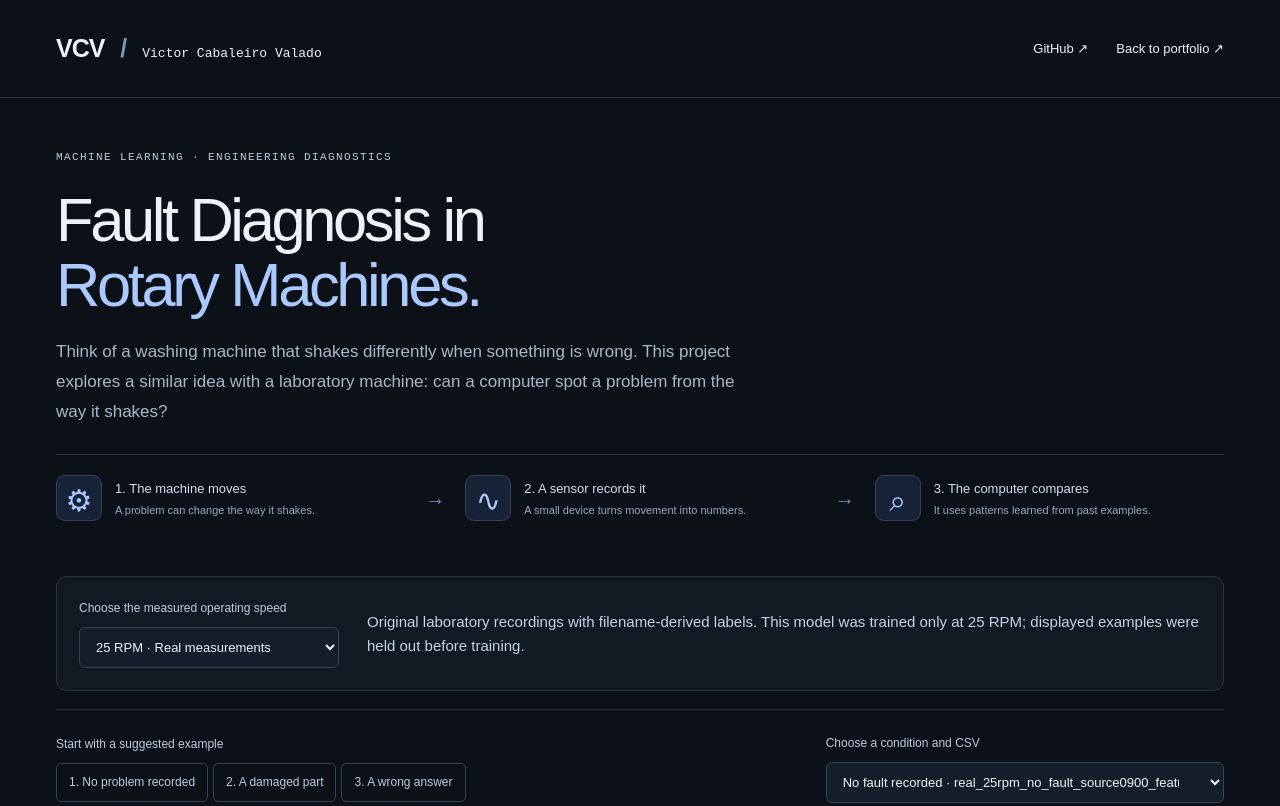
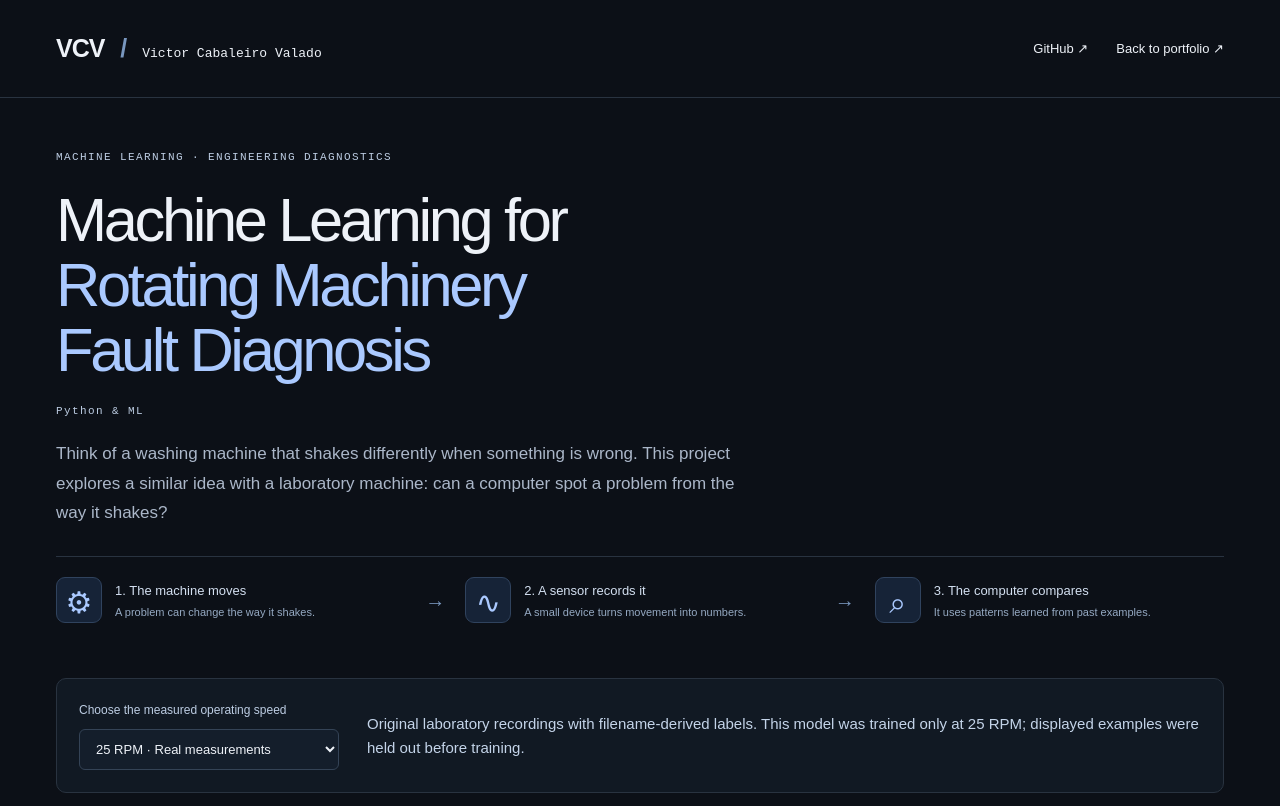
Before and after one commit to VictorCabaleiroValado/ML-Classifier-for-Fault-Diagnosis-in-Rotary-Machines, a plain HTML site: page demo/index.html in a window 1280 px wide. Shown: the top 806 px of the page. Drawn offline with Linux system fonts and the light colour scheme; a web font is replaced by a local one.

Commit message:
Use approved technical project title

```diff
--- a/demo/index.html
+++ b/demo/index.html
@@ -1,7 +1,7 @@
 <!doctype html>
-<html lang="en"><head><meta charset="utf-8"><meta name="viewport" content="width=device-width,initial-scale=1"><title>Fault Diagnosis in Rotary Machines | Victor Cabaleiro Valado</title><meta name="description" content="Explore a real vibration measurement, run a machine learning classifier and understand its prediction. An engineering project by Victor Cabaleiro Valado."><meta name="theme-color" content="#0c1017"><link rel="stylesheet" href="style.css?v=10"></head>
+<html lang="en"><head><meta charset="utf-8"><meta name="viewport" content="width=device-width,initial-scale=1"><title>Machine Learning for Rotating Machinery Fault Diagnosis | Python &amp; ML</title><meta name="description" content="Explore a real vibration measurement, run a machine learning classifier and understand its prediction. An engineering project by Victor Cabaleiro Valado."><meta name="theme-color" content="#0c1017"><link rel="stylesheet" href="style.css?v=10"></head>
 <body><a class="skip" href="#lab">Skip to the demo</a><header class="nav"><a class="wordmark" href="/">VCV <span>/</span> <small>Victor Cabaleiro Valado</small></a><nav aria-label="Main navigation"><a href="https://github.com/victorcabaleirovalado/ML-Classifier-for-Fault-Diagnosis-in-Rotary-Machines" target="_blank" rel="noreferrer">GitHub ↗</a><a href="/#work">Back to portfolio ↗</a></nav></header>
-<main><section class="hero"><p class="eyebrow">MACHINE LEARNING · ENGINEERING DIAGNOSTICS</p><h1>Fault Diagnosis in<br><em>Rotary Machines.</em></h1><p class="intro">Think of a washing machine that shakes differently when something is wrong. This project explores a similar idea with a laboratory machine: can a computer spot a problem from the way it shakes?</p><div class="visual-story" aria-label="How the project works"><div><span class="story-icon" aria-hidden="true">⚙</span><p><b>1. The machine moves</b><small>A problem can change the way it shakes.</small></p></div><span class="story-arrow" aria-hidden="true">→</span><div><span class="story-icon" aria-hidden="true">∿</span><p><b>2. A sensor records it</b><small>A small device turns movement into numbers.</small></p></div><span class="story-arrow" aria-hidden="true">→</span><div><span class="story-icon" aria-hidden="true">⌕</span><p><b>3. The computer compares</b><small>It uses patterns learned from past examples.</small></p></div></div></section>
+<main><section class="hero"><p class="eyebrow">MACHINE LEARNING · ENGINEERING DIAGNOSTICS</p><h1>Machine Learning for<br><em>Rotating Machinery<br>Fault Diagnosis</em></h1><p class="eyebrow">Python &amp; ML</p><p class="intro">Think of a washing machine that shakes differently when something is wrong. This project explores a similar idea with a laboratory machine: can a computer spot a problem from the way it shakes?</p><div class="visual-story" aria-label="How the project works"><div><span class="story-icon" aria-hidden="true">⚙</span><p><b>1. The machine moves</b><small>A problem can change the way it shakes.</small></p></div><span class="story-arrow" aria-hidden="true">→</span><div><span class="story-icon" aria-hidden="true">∿</span><p><b>2. A sensor records it</b><small>A small device turns movement into numbers.</small></p></div><span class="story-arrow" aria-hidden="true">→</span><div><span class="story-icon" aria-hidden="true">⌕</span><p><b>3. The computer compares</b><small>It uses patterns learned from past examples.</small></p></div></div></section>
 <section id="lab" aria-label="Interactive vibration demo"><p id="status" role="status">Loading measurements and model…</p><button id="retry" type="button" hidden>Try loading again</button><noscript><p>This demo requires JavaScript. You can still explore the <a href="https://github.com/victorcabaleirovalado/ML-Classifier-for-Fault-Diagnosis-in-Rotary-Machines">Python project on GitHub</a>.</p></noscript><div id="demo" hidden>
 <div class="dataset-toolbar panel"><div class="select-field"><label for="dataset">Choose the measured operating speed</label><select id="dataset"><option value="25">25 RPM · Real measurements</option><option value="50">50 RPM · Real measurements</option><option value="75">75 RPM · Real measurements</option></select></div><p id="dataset-note" role="status"></p></div>
 <div class="lab-toolbar"><div class="quick-start" role="group" aria-label="Suggested examples"><span>Start with a suggested example</span><button type="button" data-case="healthy">1. No problem recorded</button><button type="button" data-case="bearing">2. A damaged part</button><button type="button" data-case="disagreement">3. A wrong answer</button></div><div class="select-field measurement-picker"><label for="measurement">Choose a condition and CSV</label><select id="measurement"></select></div></div>
```
Also changed, not shown: 1 other file.
